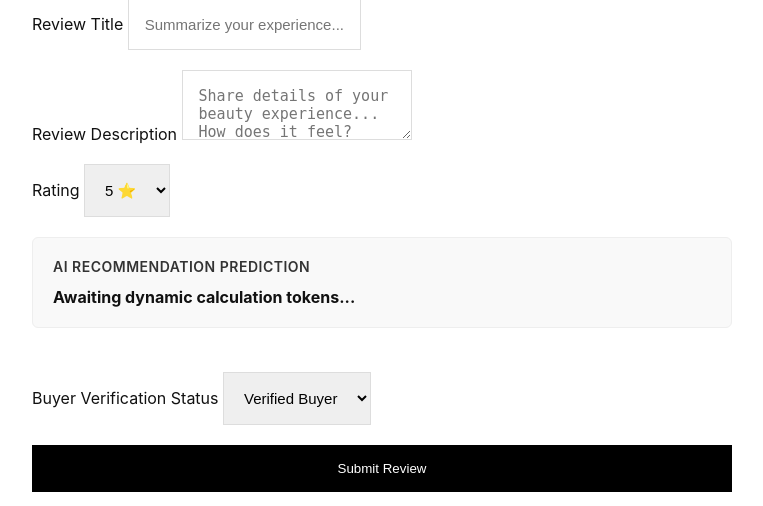
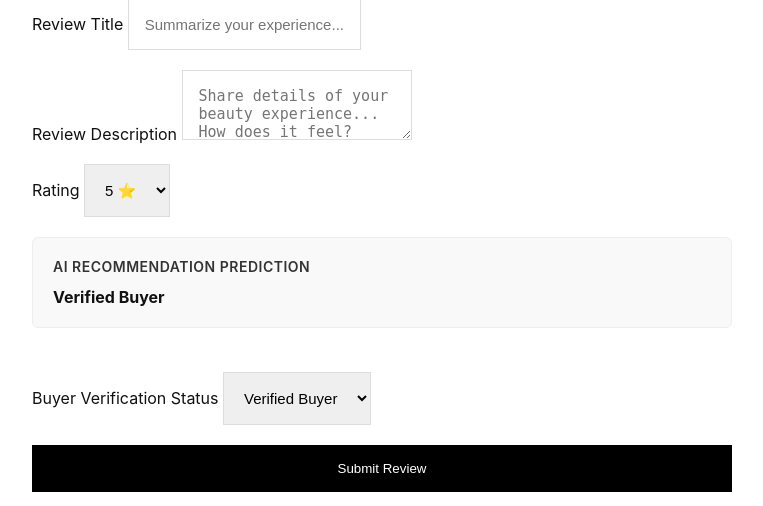
Before and after one commit to devslayr/Advanced-Programing-for-Data-Science, a Flask app: page /review/1 in a window 1280 px wide. Shown: the part 197-703 px from the top of the page, without its empty margins (258-1021 px from the left). Run offline with Flask 3, Linux system fonts and the light colour scheme.

Commit message:
Revert "Update review.html"
This reverts commit 8f39f708b50b231a895f451555b9c752cd5eec62.

```diff
--- a/Cosmetic Web App/templates/review.html
+++ b/Cosmetic Web App/templates/review.html
@@ -65,10 +65,10 @@
                 </select>
             </div>
 
-            <div class="prediction-box" id="prediction-box-container" style="background-color: #f9f9f9; padding: 20px; border-radius: 6px; border: 1px solid #eeeeee; margin-bottom: 24px; transition: all 0.3s ease;">
+            <div class="prediction-box" style="background-color: #f9f9f9; padding: 20px; border-radius: 6px; border: 1px solid #eeeeee; margin-bottom: 24px;">
                 <h3 style="font-size: 14px; font-weight: 600; text-transform: uppercase; letter-spacing: 0.5px; margin-bottom: 10px; color: #333;">AI Recommendation Prediction</h3>
-                <div id="ai-prediction-result" class="prediction-result" style="font-size: 16px; font-weight: 700; color: #111111; transition: color 0.2s ease;">
-                    Awaiting dynamic calculation tokens...
+                <div class="prediction-result" style="font-size: 16px; font-weight: 700; color: #111111;">
+                    {{ prediction_label or 'Awaiting dynamic calculation tokens...' }}
                 </div>
             </div>
 
@@ -93,67 +93,5 @@
         <p><a href="/admin/login" style="color: #666; text-decoration: none; font-size: 0.85rem; display: block; margin-top: 5px;">System Management Portal</a></p>
     </footer>
 
-    <script>
-        const titleInput = document.getElementById('review_title');
-        const predictionDisplay = document.getElementById('ai-prediction-result');
-        const containerBox = document.getElementById('prediction-box-container');
-        let typingTimer;
-
-        titleInput.addEventListener('input', function() {
-            clearTimeout(typingTimer);
-
-            // Wait 400ms after the user stops typing to avoid overloading the pipeline server
-            typingTimer = setTimeout(() => {
-                const currentText = titleInput.value.trim();
-
-                if (currentText.length === 0) {
-                    predictionDisplay.innerText = "Awaiting dynamic calculation tokens...";
-                    predictionDisplay.style.color = "#111111";
-                    containerBox.style.backgroundColor = "#f9f9f9";
-                    containerBox.style.borderColor = "#eeeeee";
-                    return;
-                }
-
-                predictionDisplay.innerText = "Processing matrix...";
-                predictionDisplay.style.color = "#888888";
-
-                // Fetch real-time decision metrics from our live API endpoint
-                fetch('/api/predict-title', {
-                    method: 'POST',
-                    headers: { 'Content-Type': 'application/json' },
-                    body: JSON.stringify({ title: currentText })
-                })
-                .then(response => response.json())
-                .then(data => {
-                    // Normalize the response text for an exact match safety profile
-                    const predictionResult = data.prediction.trim();
-                    predictionDisplay.innerText = predictionResult;
-
-                    // Task 2 Fix: Match against literal text string outputs instead of raw integers
-                    if (predictionResult === "Verified Buyer") {
-                        predictionDisplay.style.color = "#155724"; // Crisp Success Text
-                        containerBox.style.backgroundColor = "#d4edda"; // Light Pastel Green
-                        containerBox.style.borderColor = "#c3e6cb";
-                    } else if (predictionResult === "Guest User / Anomaly Detected") {
-                        predictionDisplay.style.color = "#721c24"; // Crisp Alert Text
-                        containerBox.style.backgroundColor = "#f8d7da"; // Light Pastel Red
-                        containerBox.style.borderColor = "#f5c6cb";
-                    } else {
-                        // Neutral or loading strings
-                        predictionDisplay.style.color = "#111111";
-                        containerBox.style.backgroundColor = "#f9f9f9";
-                        containerBox.style.borderColor = "#eeeeee";
-                    }
-                })
-                .catch(err => {
-                    console.error("ML API Pipeline Error:", err);
-                    predictionDisplay.innerText = "Prediction unavailable";
-                    predictionDisplay.style.color = "#721c24";
-                    containerBox.style.backgroundColor = "#f8d7da";
-                });
-            }, 400);
-        });
-    </script>
-
 </body>
 </html>
```
